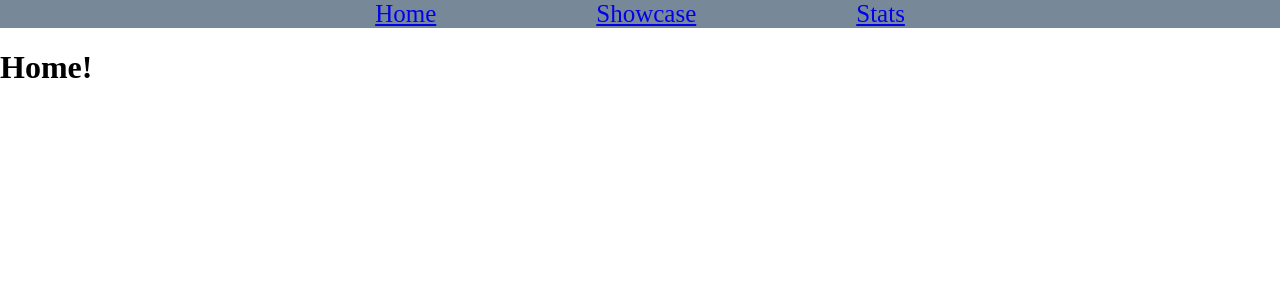
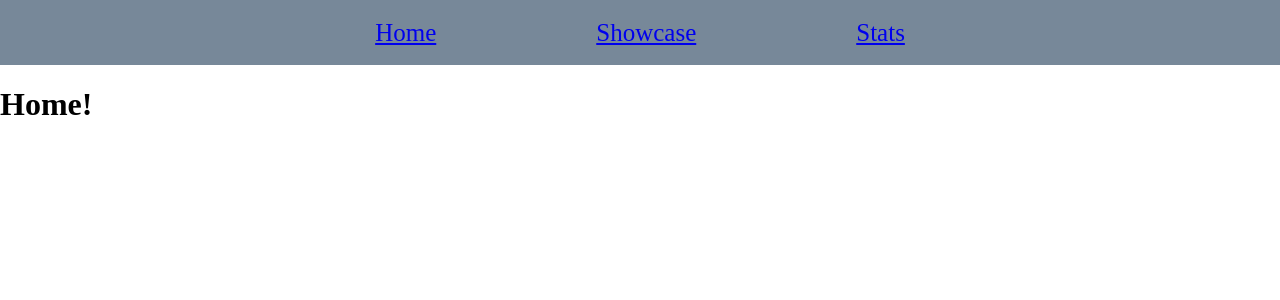
Before and after one commit to LouieGomez-hub/phase-2-project, a React (Create React App) app: page / in a window 1280 px wide. Shown: the top 300 px of the page. Built offline with nearby package versions, Linux system fonts and the light colour scheme.

Commit message:
navbar css

```diff
--- a/src/index.css
+++ b/src/index.css
@@ -8,4 +8,5 @@ body {
   gap: 10rem;
   background-color: lightslategray;
   font-size: 25px;
+  line-height: 65px;
 }
```
